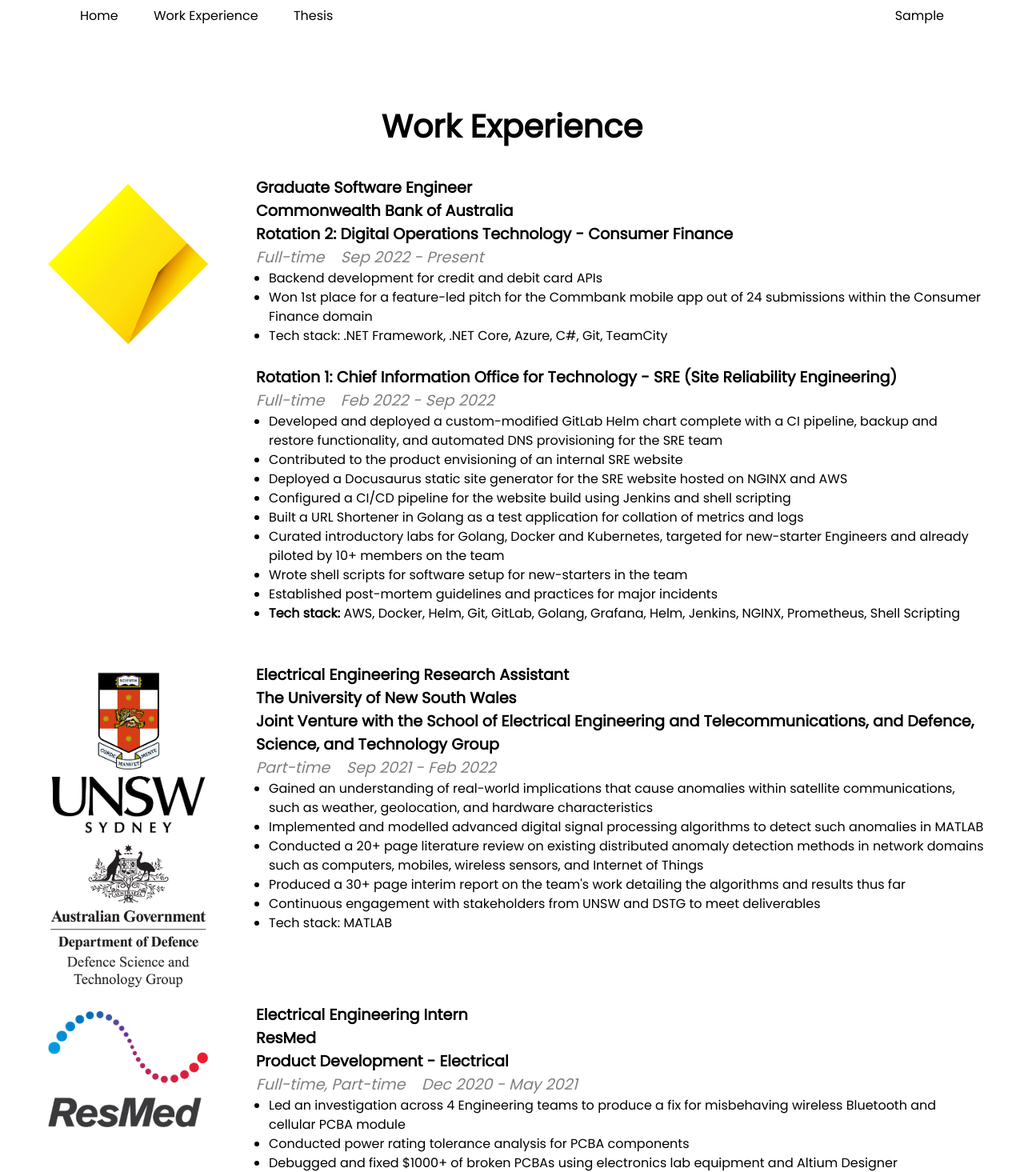
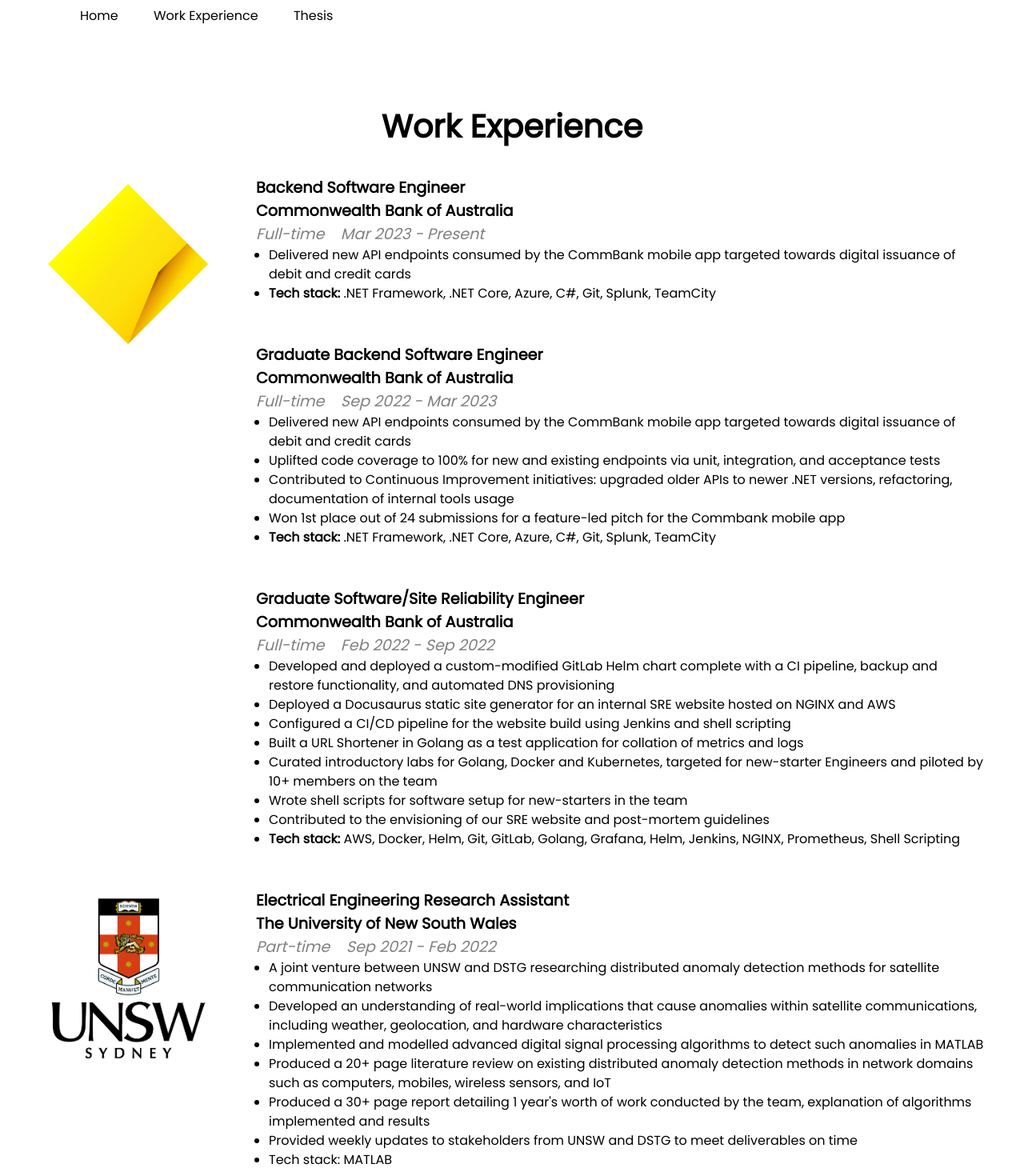
Before and after one commit to dontseemenot/personal-website, a plain HTML site: page work.html in a window 1280 px wide. Shown: the part 25-1490 px from the top of the page at 80% size. Drawn offline with Linux system fonts and the light colour scheme.

Commit message:
work update + intro changes

```diff
--- a/components/navbar.js
+++ b/components/navbar.js
@@ -15,12 +15,12 @@ class NavBar extends HTMLElement {
         this.innerHTML = `
             <nav>
                 <ul class="left">
-                    <li><a href="index.html">Home</a></li>
+                    <li><a href="/">Home</a></li>
                     <li><a href="work.html">Work Experience</a></li>
                     <li><a href="thesis.html">Thesis</a></li>
                 </ul>
                 <ul class="right">
-                    <li><a href="">Sample</a></li>
+
                 </ul>
             </nav>
         `;
--- a/work.html
+++ b/work.html
@@ -23,47 +23,61 @@
     </div>
 
     <div class="section-desc" id="cba-dot">
-        <h2>Graduate Software Engineer</h2>
+        <h2>Backend Software Engineer</h2>
         <h2>Commonwealth Bank of Australia</h2>
-        <h2>Rotation 2: Digital Operations Technology - Consumer Finance</h2>
-        <h3>Full-time &nbsp&nbsp Sep 2022 - Present</h3>
+        <h2></h2>
+        <h3>Full-time &nbsp&nbsp Mar 2023 - Present</h3>
         <ul>
-            <li>Backend development for credit and debit card APIs</li>
-            <li>Won 1st place for a feature-led pitch for the Commbank mobile app out of 24 submissions within the Consumer Finance domain</li>
-            <li>Tech stack: .NET Framework, .NET Core, Azure, C#, Git, TeamCity</li>
+            <li>Delivered new API endpoints consumed by the CommBank mobile app targeted towards digital issuance of debit and credit cards</li>
+            <li><strong>Tech stack:</strong> .NET Framework, .NET Core, Azure, C#, Git, Splunk, TeamCity</li>
         </ul>
-        <br>
-        <h2 id="cba-cio">Rotation 1: Chief Information Office for Technology - SRE (Site Reliability Engineering)</h2>
+
+        <br><br>
+
+        <h2>Graduate Backend Software Engineer</h2>
+        <h2>Commonwealth Bank of Australia</h2>
+        <h3>Full-time &nbsp&nbsp Sep 2022 - Mar 2023</h3>
+        <ul>
+            <li>Delivered new API endpoints consumed by the CommBank mobile app targeted towards digital issuance of debit and credit cards</li>
+            <li>Uplifted code coverage to 100% for new and existing endpoints via unit, integration, and acceptance tests</li>
+            <li>Contributed to Continuous Improvement initiatives: upgraded older APIs to newer .NET versions, refactoring, documentation of internal tools usage</li>
+            <li>Won 1st place out of 24 submissions for a feature-led pitch for the Commbank mobile app</li>
+            <li><strong>Tech stack:</strong> .NET Framework, .NET Core, Azure, C#, Git, Splunk, TeamCity</li>
+        </ul>
+
+        <br><br>
+
+        <h2>Graduate Software/Site Reliability Engineer</h2>
+        <h2>Commonwealth Bank of Australia</h2>
         <h3>Full-time &nbsp&nbsp Feb 2022 - Sep 2022</h3>
         <ul>
-            <li>Developed and deployed a custom-modified GitLab Helm chart complete with a CI pipeline, backup and restore functionality, and automated DNS provisioning for the SRE team</li>
-            <li>Contributed to the product envisioning of an internal SRE website</li>
-            <li>Deployed a Docusaurus static site generator for the SRE website hosted on NGINX and AWS</li>
+            <li>Developed and deployed a custom-modified GitLab Helm chart complete with a CI pipeline, backup and restore functionality, and automated DNS provisioning</li>
+            <li>Deployed a Docusaurus static site generator for an internal SRE website hosted on NGINX and AWS</li>
             <li>Configured a CI/CD pipeline for the website build using Jenkins and shell scripting</li>
             <li>Built a URL Shortener in Golang as a test application for collation of metrics and logs</li>
-            <li>Curated introductory labs for Golang, Docker and Kubernetes, targeted for new-starter Engineers and already piloted by 10+ members on the team</li>
+            <li>Curated introductory labs for Golang, Docker and Kubernetes, targeted for new-starter Engineers and piloted by 10+ members on the team</li>
             <li>Wrote shell scripts for software setup for new-starters in the team</li>
-            <li>Established post-mortem guidelines and practices for major incidents</li>
+            <li>Contributed to the envisioning of our SRE website and post-mortem guidelines</li>
             <li><strong>Tech stack:</strong> AWS, Docker, Helm, Git, GitLab, Golang, Grafana, Helm, Jenkins, NGINX, Prometheus, Shell Scripting</li>
         </ul>
     </div>
 
     <div class="section-logo">
         <img class="section-img" src="images/unsw.png" alt="">
-        <img class="section-img" src="images/dstg.png" alt="">
+        <!-- <img class="section-img" src="images/dstg.png" alt=""> -->
     </div>
 
     <div class="section-desc" id="unsw-dstg">
         <h2>Electrical Engineering Research Assistant</h2>
         <h2>The University of New South Wales</h2>
-        <h2>Joint Venture with the School of Electrical Engineering and Telecommunications, and Defence, Science, and Technology Group</h2>
         <h3>Part-time &nbsp&nbsp Sep 2021 - Feb 2022</h3>
         <ul>
-            <li>Gained an understanding of real-world implications that cause anomalies within satellite communications, such as weather, geolocation, and hardware characteristics</li>
+            <li>A joint venture between UNSW and DSTG researching distributed anomaly detection methods for satellite communication networks</li>
+            <li>Developed an understanding of real-world implications that cause anomalies within satellite communications, including weather, geolocation, and hardware characteristics</li>
             <li>Implemented and modelled advanced digital signal processing algorithms to detect such anomalies in MATLAB</li>
-            <li>Conducted a 20+ page literature review on existing distributed anomaly detection methods in network domains such as computers, mobiles, wireless sensors, and Internet of Things</li>
-            <li>Produced a 30+ page interim report on the team's work detailing the algorithms and results thus far</li>
-            <li>Continuous engagement with stakeholders from UNSW and DSTG to meet deliverables</li>
+            <li>Produced a 20+ page literature review on existing distributed anomaly detection methods in network domains such as computers, mobiles, wireless sensors, and IoT</li>
+            <li>Produced a 30+ page report detailing 1 year's worth of work conducted by the team, explanation of algorithms implemented and results</li>
+            <li>Provided weekly updates to stakeholders from UNSW and DSTG to meet deliverables on time</li>
             <li>Tech stack: MATLAB</li>
         </ul>
     </div>
@@ -75,7 +89,6 @@
     <div class="section-desc" id="resmed">
         <h2>Electrical Engineering Intern</h2>
         <h2>ResMed</h2>
-        <h2>Product Development - Electrical</h2>
         <h3>Full-time, Part-time &nbsp&nbsp Dec 2020 - May 2021</h3>
         <ul>
             <li>Led an investigation across 4 Engineering teams to produce a fix for misbehaving wireless Bluetooth and cellular PCBA module</li>
@@ -95,7 +108,6 @@
     <div class="section-desc" id="unsw-akt">
         <h2>Student Assistant/Developer</h2>
         <h2>The University of New South Wales</h2>
-        <h2>The School of Electrical Engineering and Telecommunications</h2>
         <h3>Part-time &nbsp&nbsp Feb 2020 - Sep 2020</h3>
         <ul>
             <li>Assisted in conducting experiments for building Australia's first database of children's speech</li>
```
Also changed, not shown: index.html (+3 -3 lines).
